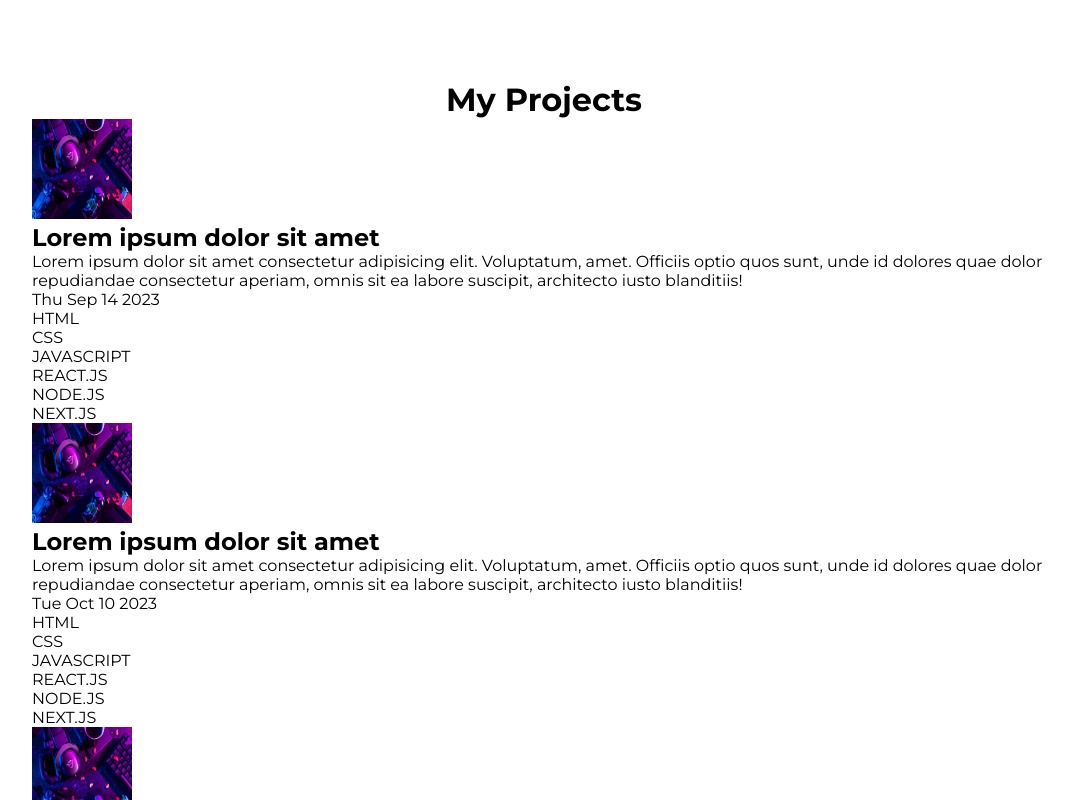
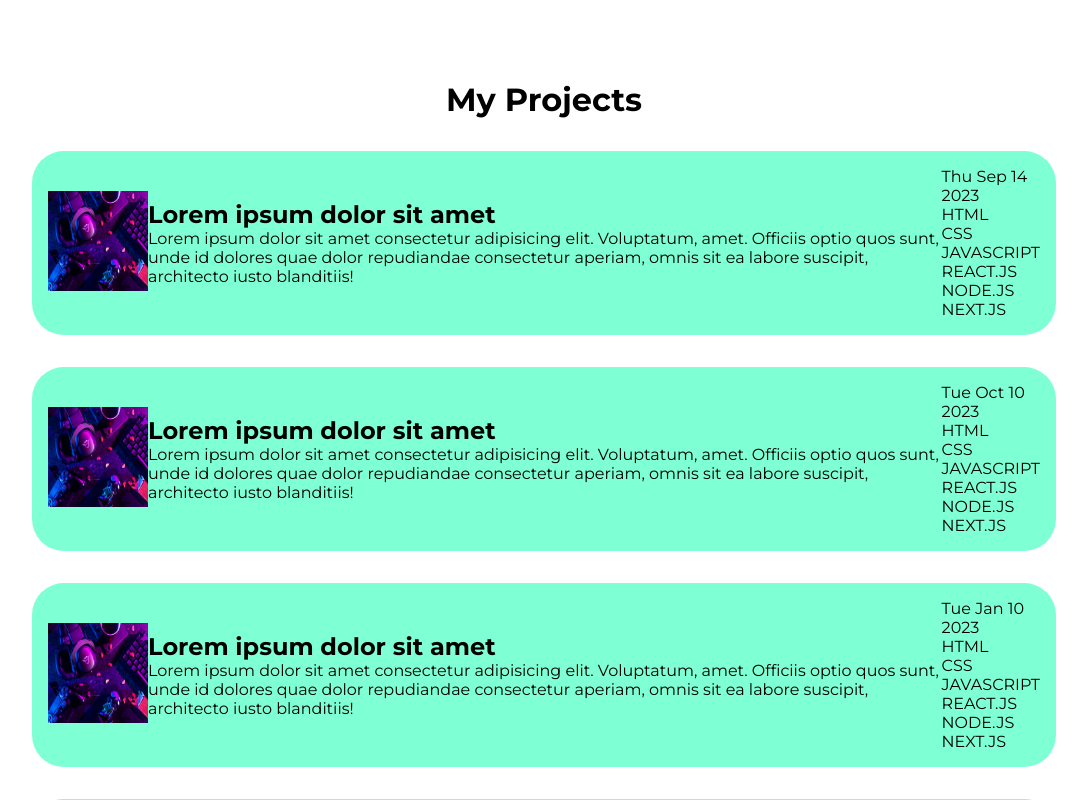
Before and after one commit to alphadev97/Alpha97---Personel-Portfolio, a Next.js app: page /projects in a window 1280 px wide. Shown: the top 800 px of the page, without its empty margins (96-1183 px from the left). Built offline with nearby package versions, Linux system fonts and the light colour scheme.

Commit message:
Projects

```diff
--- a/src/app/projects/project.module.css
+++ b/src/app/projects/project.module.css
@@ -12,3 +12,28 @@
   align-items: center;
   justify-content: center;
 }
+
+.title {
+  margin-bottom: 2rem;
+}
+
+.projects {
+  display: flex;
+  flex-direction: column;
+  gap: 2rem;
+}
+
+.singleProject {
+  display: flex;
+  align-items: center;
+  background-color: aquamarine;
+  padding: 1rem;
+  border-radius: 2rem;
+}
+
+.img {
+  width: 300px;
+  height: 200px;
+  background-size: cover;
+  border-radius: 2rem;
+}
```
